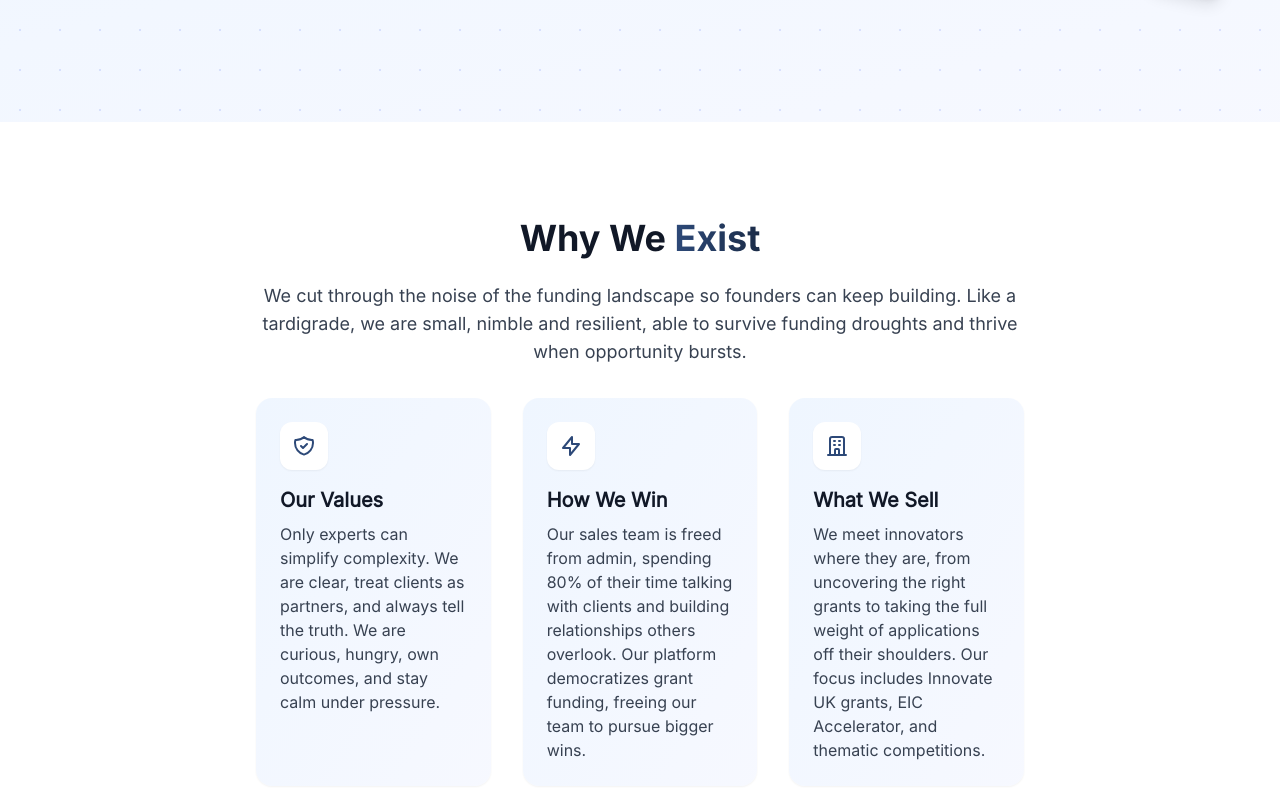
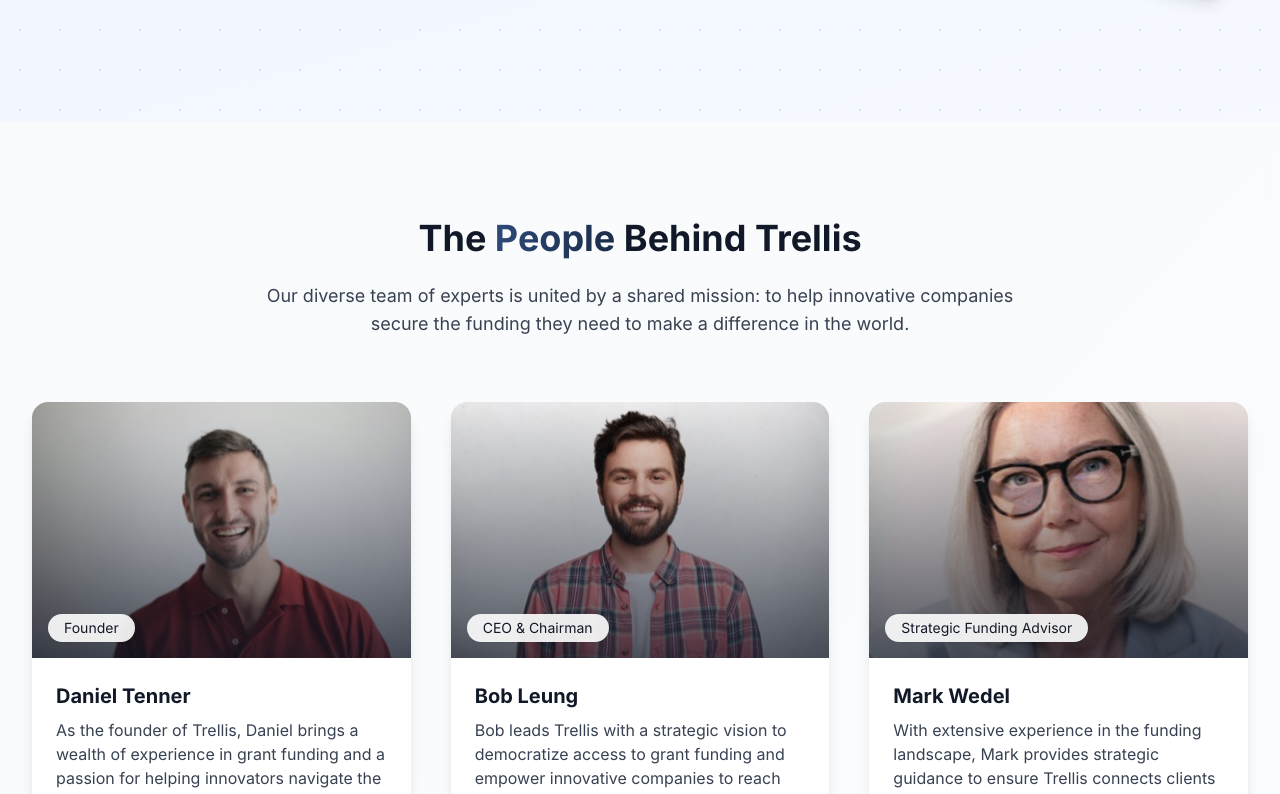
Before and after one commit to JohnEloqntly/trellis, a SvelteKit app: page /team in a window 1280 px wide. Shown: the part 326-1120 px from the top of the page. Built offline with nearby package versions, Linux system fonts and the light colour scheme.

Commit message:
Remove 'Why We Exist' and CTA sections from team page
- Removed the 'Why We Exist' section with values, how we win, and what we sell content
- Removed the 'Ready to Work With Us' CTA section
- Simplified the page to focus solely on team member profiles

```diff
--- a/src/routes/team/+page.svelte
+++ b/src/routes/team/+page.svelte
@@ -102,57 +102,7 @@
     </div>
   </section>
 
-  <!-- About Section -->
-  <section class="py-16 md:py-24 bg-white">
-    <div class="max-w-7xl mx-auto px-4 sm:px-6 lg:px-8">
-      <div class="max-w-3xl mx-auto text-center mb-16">
-        <h2 class="text-3xl md:text-4xl font-gt-walsheim-bold mb-6 text-gray-900">
-          Why We <span class="bg-gradient-to-r from-primary-blue to-secondary-blue bg-clip-text text-transparent">Exist</span>
-        </h2>
-        <p class="text-lg text-gray-700 mb-8">
-          We cut through the noise of the funding landscape so founders can keep building. Like a tardigrade, we are small, nimble and resilient, able to survive funding droughts and thrive when opportunity bursts.
-        </p>
 
-        <div class="grid grid-cols-1 md:grid-cols-3 gap-8 text-left">
-          <div class="bg-gradient-to-br from-blue-50 to-indigo-50/50 p-6 rounded-2xl shadow-sm">
-            <div class="w-12 h-12 bg-white rounded-xl shadow-sm flex items-center justify-center mb-4">
-              <svg class="w-6 h-6 text-primary-blue" fill="none" stroke="currentColor" viewBox="0 0 24 24">
-                <path stroke-linecap="round" stroke-linejoin="round" stroke-width="2" d="M9 12l2 2 4-4m5.618-4.016A11.955 11.955 0 0112 2.944a11.955 11.955 0 01-8.618 3.04A12.02 12.02 0 003 9c0 5.591 3.824 10.29 9 11.622 5.176-1.332 9-6.03 9-11.622 0-1.042-.133-2.052-.382-3.016z" />
-              </svg>
-            </div>
-            <h3 class="text-xl font-semibold mb-2 text-gray-900">Our Values</h3>
-            <p class="text-gray-700">
-              Only experts can simplify complexity. We are clear, treat clients as partners, and always tell the truth. We are curious, hungry, own outcomes, and stay calm under pressure.
-            </p>
-          </div>
-
-          <div class="bg-gradient-to-br from-blue-50 to-indigo-50/50 p-6 rounded-2xl shadow-sm">
-            <div class="w-12 h-12 bg-white rounded-xl shadow-sm flex items-center justify-center mb-4">
-              <svg class="w-6 h-6 text-primary-blue" fill="none" stroke="currentColor" viewBox="0 0 24 24">
-                <path stroke-linecap="round" stroke-linejoin="round" stroke-width="2" d="M13 10V3L4 14h7v7l9-11h-7z" />
-              </svg>
-            </div>
-            <h3 class="text-xl font-semibold mb-2 text-gray-900">How We Win</h3>
-            <p class="text-gray-700">
-              Our sales team is freed from admin, spending 80% of their time talking with clients and building relationships others overlook. Our platform democratizes grant funding, freeing our team to pursue bigger wins.
-            </p>
-          </div>
-
-          <div class="bg-gradient-to-br from-blue-50 to-indigo-50/50 p-6 rounded-2xl shadow-sm">
-            <div class="w-12 h-12 bg-white rounded-xl shadow-sm flex items-center justify-center mb-4">
-              <svg class="w-6 h-6 text-primary-blue" fill="none" stroke="currentColor" viewBox="0 0 24 24">
-                <path stroke-linecap="round" stroke-linejoin="round" stroke-width="2" d="M19 21V5a2 2 0 00-2-2H7a2 2 0 00-2 2v16m14 0h2m-2 0h-5m-9 0H3m2 0h5M9 7h1m-1 4h1m4-4h1m-1 4h1m-5 10v-5a1 1 0 011-1h2a1 1 0 011 1v5m-4 0h4" />
-              </svg>
-            </div>
-            <h3 class="text-xl font-semibold mb-2 text-gray-900">What We Sell</h3>
-            <p class="text-gray-700">
-              We meet innovators where they are, from uncovering the right grants to taking the full weight of applications off their shoulders. Our focus includes Innovate UK grants, EIC Accelerator, and thematic competitions.
-            </p>
-          </div>
-        </div>
-      </div>
-    </div>
-  </section>
 
   <!-- Team Members Section -->
   <section class="py-16 md:py-24 bg-gradient-to-br from-gray-50 to-blue-50/30">
@@ -214,42 +164,7 @@
     </div>
   </section>
 
-  <!-- CTA Section -->
-  <section class="py-16 md:py-24 bg-white">
-    <div class="max-w-7xl mx-auto px-4 sm:px-6 lg:px-8">
-      <div class="bg-gradient-to-br from-primary-blue/10 to-secondary-blue/10 rounded-3xl p-8 md:p-12 relative overflow-hidden">
-        <!-- Background Pattern -->
-        <div class="absolute inset-0 z-0">
-          <svg width="100%" height="100%" xmlns="http://www.w3.org/2000/svg">
-            <defs>
-              <pattern id="cta-dots" width="30" height="30" patternUnits="userSpaceOnUse">
-                <circle cx="15" cy="15" r="1.5" fill="#4361ee" opacity="0.15" />
-              </pattern>
-            </defs>
-            <rect width="100%" height="100%" fill="url(#cta-dots)" />
-          </svg>
-        </div>
 
-        <div class="relative z-10 text-center max-w-3xl mx-auto">
-          <h2 class="text-3xl md:text-4xl font-gt-walsheim-bold mb-6 text-gray-900">
-            Ready to <span class="bg-gradient-to-r from-primary-blue to-secondary-blue bg-clip-text text-transparent">Work With Us</span>?
-          </h2>
-          <p class="text-lg text-gray-700 mb-8">
-            Let our team of experts help you navigate the funding landscape and secure the grants your innovative project deserves.
-          </p>
-          <a
-            href="/"
-            class="inline-flex items-center px-8 py-3 bg-gradient-to-r from-primary-blue to-secondary-blue text-white font-gt-walsheim-bold rounded-xl shadow-lg hover:shadow-xl transform transition-all duration-300 hover:scale-105"
-          >
-            Get Started
-            <svg class="ml-2 w-5 h-5" fill="none" stroke="currentColor" viewBox="0 0 24 24">
-              <path stroke-linecap="round" stroke-linejoin="round" stroke-width="2" d="M14 5l7 7m0 0l-7 7m7-7H3" />
-            </svg>
-          </a>
-        </div>
-      </div>
-    </div>
-  </section>
 </main>
 
 <Footer />
```
